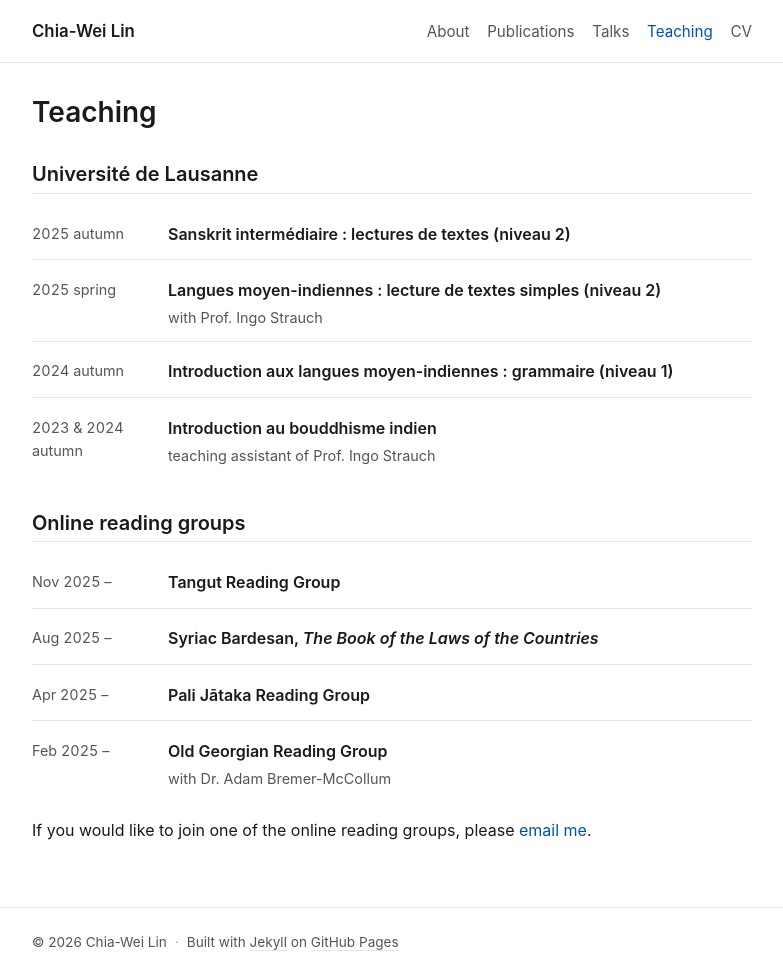
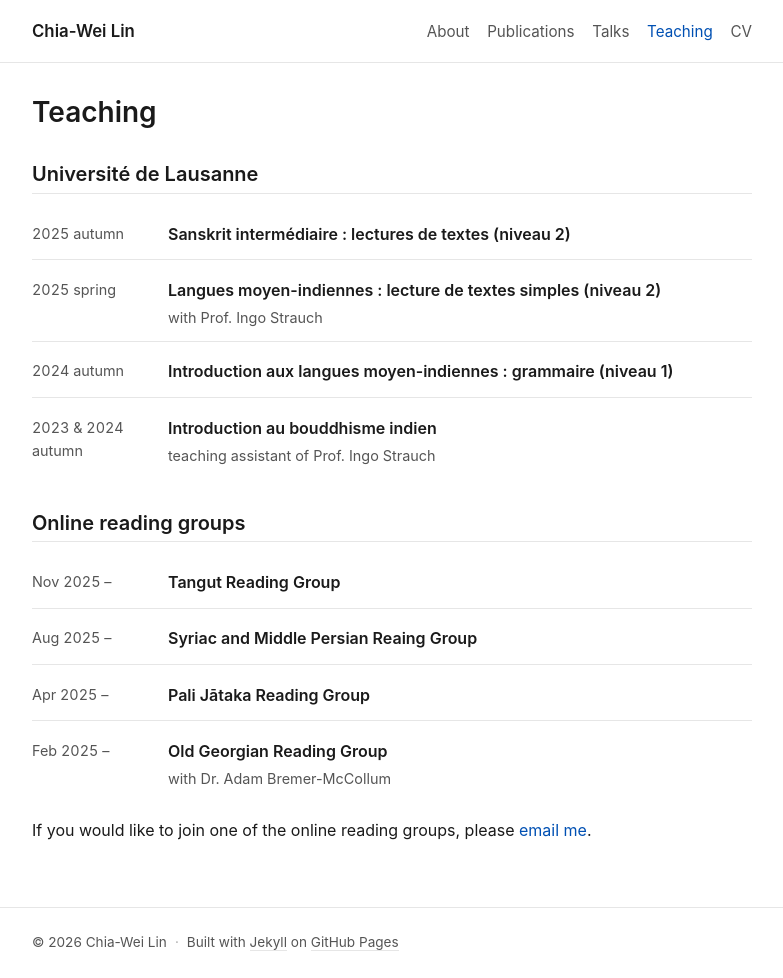
Before and after one commit to chiaweilinunil/chiaweilinunil.github.io, a Jekyll site: the page built from teaching.md, in a window 1280 px wide. Shown: the whole page, without its empty margins (248-1031 px from the left). Built offline with Jekyll 4.4.1, drawn with Linux system fonts in a browser that asks for light colours.

Commit message:
update teaching.md

```diff
--- a/teaching.md
+++ b/teaching.md
@@ -44,7 +44,7 @@ permalink: /teaching/
   </li>
   <li class="entry">
     <span class="when">Aug 2025 –</span>
-    <span class="what"><span class="title">Syriac Bardesan, <em>The Book of the Laws of the Countries</em></span></span>
+    <span class="what"><span class="title">Syriac and Middle Persian Reaing Group</span></span>
   </li>
   <li class="entry">
     <span class="when">Apr 2025 –</span>
```
